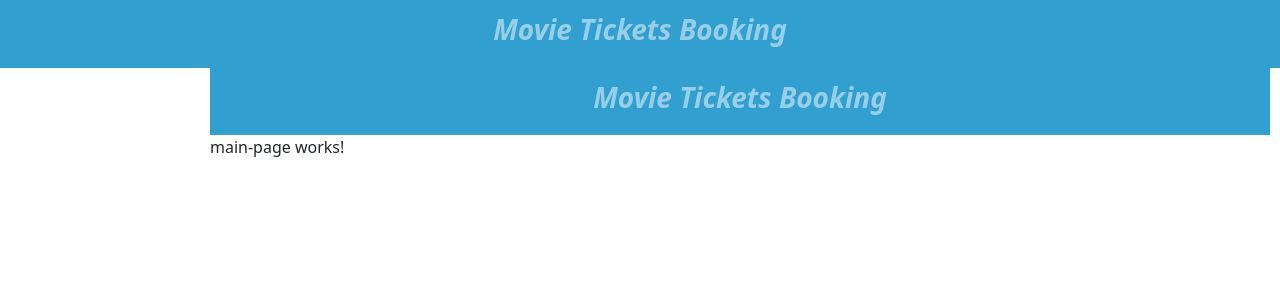
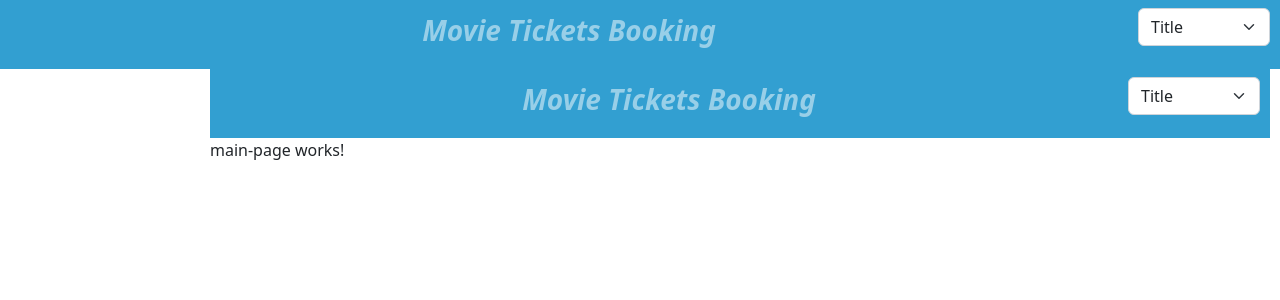
Before and after one commit to anjavelickovic/MovieBookingRS2, an Angular app in the folder MovieBooking/MovieBookingSPA/: page / in a window 1280 px wide. Shown: the top 300 px of the page. Built offline with nearby package versions, Linux system fonts and the light colour scheme.

Commit message:
Update header.component.html

```diff
--- a/MovieBooking/MovieBookingSPA/src/app/main-page/header/header.component.html
+++ b/MovieBooking/MovieBookingSPA/src/app/main-page/header/header.component.html
@@ -4,7 +4,7 @@
             <h3><b><i><a (click)="mainPage()">Movie Tickets Booking</a></i></b></h3>
         </div>
 
-        <div class="form-group" *ngIf="isMainPage()">
+        <div class="form-group" *ngIf="!appState?.isEmpty()" style="margin-right:5px">
             <input
             id="query"
             type="text"
@@ -16,26 +16,21 @@
             <a class="nav-link" (click)="advancedSearch()" style="font-size: 10px; color:rgb(152, 207, 232); float: right;">Advanced search</a>
         </div>
 
-        <!--
-        <select name="cars" id="cars" class="form-control" style="width: auto">
-            <option value="volvo">Title</option>
-            <option value="saab">Year</option>
-            <option value="opel">Runtime</option>
-            <option value="audi">Audi</option>
-            </select>
 
-        -->
+        <select name="criteria" id="criteria" class="form-select" style="width: auto; margin-right: 10px; margin-bottom: 15px;">
+            <option value="title">Title</option>
+            <option value="mainActor">Main Actor</option>
+            <option value="genre">Genre</option>
+            <option value="year">Year</option>
+            <option value="director">Director</option>
+            <option value="language">Language</option>
+        </select>
 
-        <div class="navbar-nav" style="text-align: center;  margin-right: 55px;"  *ngIf="!appState?.isEmpty()">
-            <div class="dropdown">
-                <span class="nav-link dropdown-toggle" type="button" id="dropdownMenuButton" data-bs-toggle="dropdown" aria-haspopup="true" aria-expanded="false" style="color:rgb(152, 207, 232); ">
-                    {{ appState?.username }}
-                </span>
-                <div class="dropdown-menu" aria-labelledby="dropdownMenuButton">
-                    <a class="dropdown-item" (click)="profile()">My profile</a>
-                    <a class="dropdown-item" (click)="logout()">Logout</a>
-                </div>
-            </div>
+
+        <div style="text-align: center;  margin-right: 55px;"  *ngIf="!appState?.isEmpty()">
+            <span (click)="profile()" type="button"  style="color:rgb(152, 207, 232); ">
+                {{ appState?.username }}
+            </span>
         </div>
     </nav>
 </div>
```
